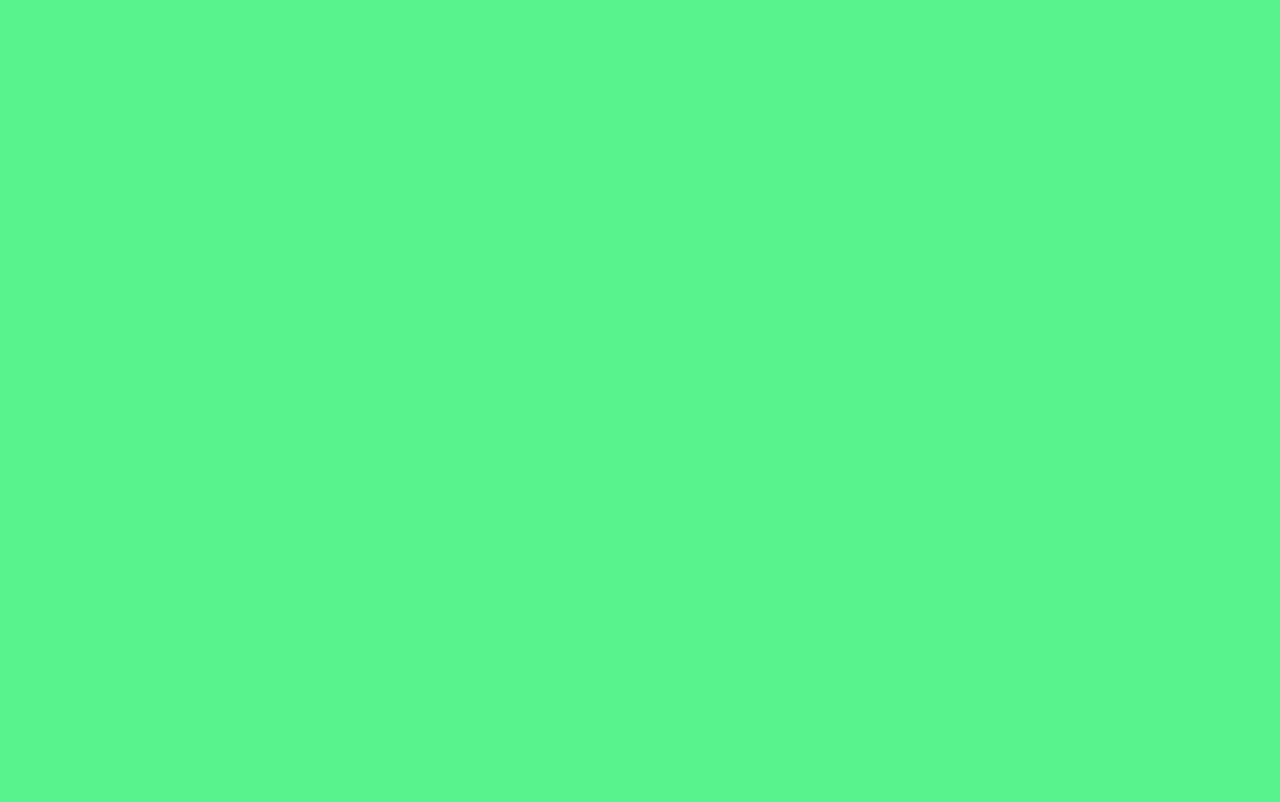
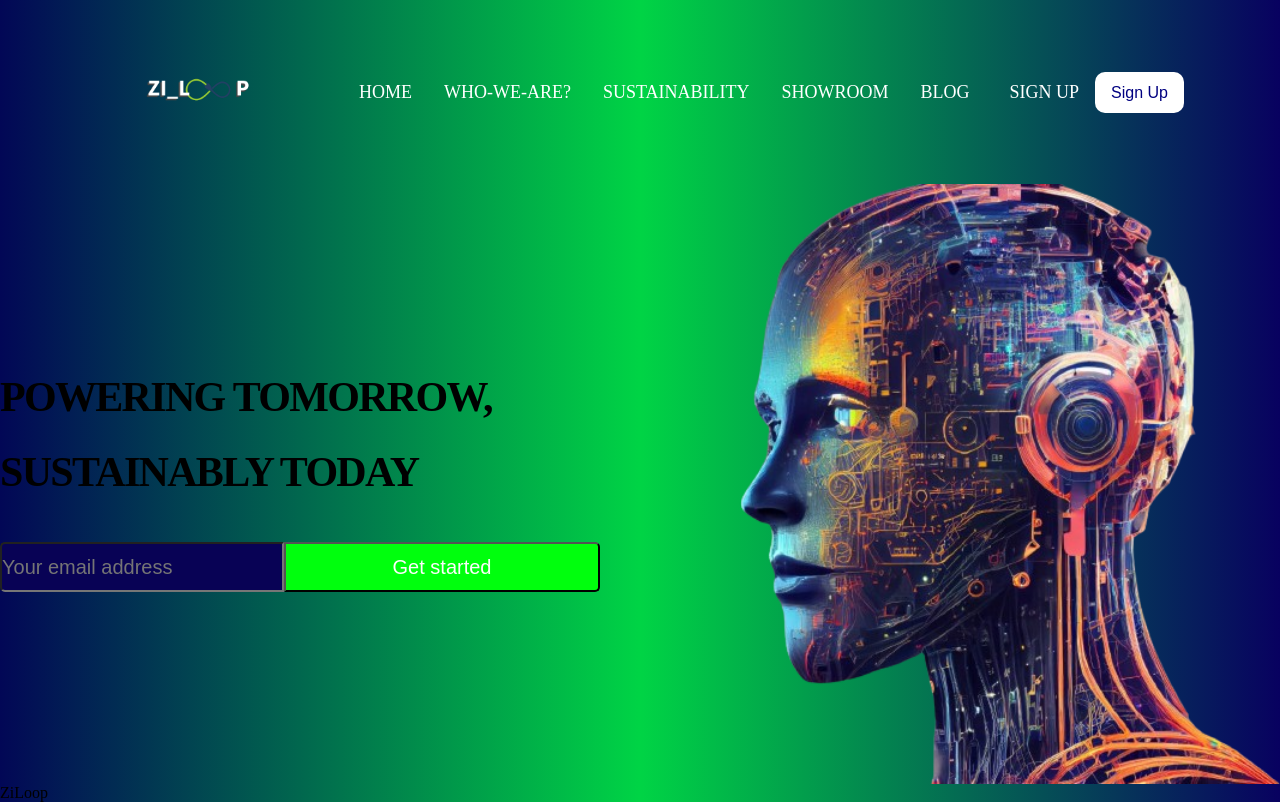
Before and after one commit to GoodnessOno/ziloop-web-app-, a React (Create React App) app: page /aboutus in a window 1280 px wide. Before the commit this address had no page. Built offline with nearby package versions, Linux system fonts and the light colour scheme.

Commit message:
deployment first commit

```diff
--- a/src/App.js
+++ b/src/App.js
@@ -4,7 +4,7 @@ import {
 	Routes,
 	Route,
 } from "react-router-dom";
-import { Home, Blog, Ziloop } from "./pages";
+import { Home, Blog, Aboutus } from "./pages";
 import "./App.css";
 
 
@@ -15,7 +15,7 @@ function App() {
 		<Router>
 			<Routes>
 				<Route exact path="/" element={<Home />} />
-				<Route path="/ziloop" element={<Ziloop />} />
+				<Route path="/aboutus" element={<Aboutus />} />
 				<Route path="/blog" element={<Blog />} />
 			</Routes>
 		</Router>
--- a/src/components/navbar/Navbar.jsx
+++ b/src/components/navbar/Navbar.jsx
@@ -7,7 +7,7 @@ import './navbar.css'
 const Menu = () => (
     <>
         <p><a href="/">HOME</a></p>
-        <p><a href="/ziloop">WHO-WE-ARE?</a></p>
+        <p><a href="/aboutus">WHO-WE-ARE?</a></p>
         <p><a href="/possibility">SUSTAINABILITY</a></p>
         <p><a href="/features">SHOWROOM</a></p>
         <p><a href="/blog">BLOG</a></p>
--- a/src/pages/ziloop/Ziloop.jsx
+++ b/src/pages/aboutus/Aboutus.jsx
@@ -1,5 +1,5 @@
 import React from 'react';
-import './ziloop.css'
+import './aboutus.css'
 import Header from '../../components/header/Header';
 import Navbar from '../../components/navbar/Navbar';
 
--- a/src/pages/index.js
+++ b/src/pages/index.js
@@ -1,3 +1,3 @@
 export {default as Blog } from './blog/Blog';
-export {default as Ziloop} from './ziloop/Ziloop';
+export {default as Aboutus} from './aboutus/Aboutus';
 export {default as Home} from './home/Home';
```
Also changed, not shown: src/pages/aboutus/aboutus.css (added).
